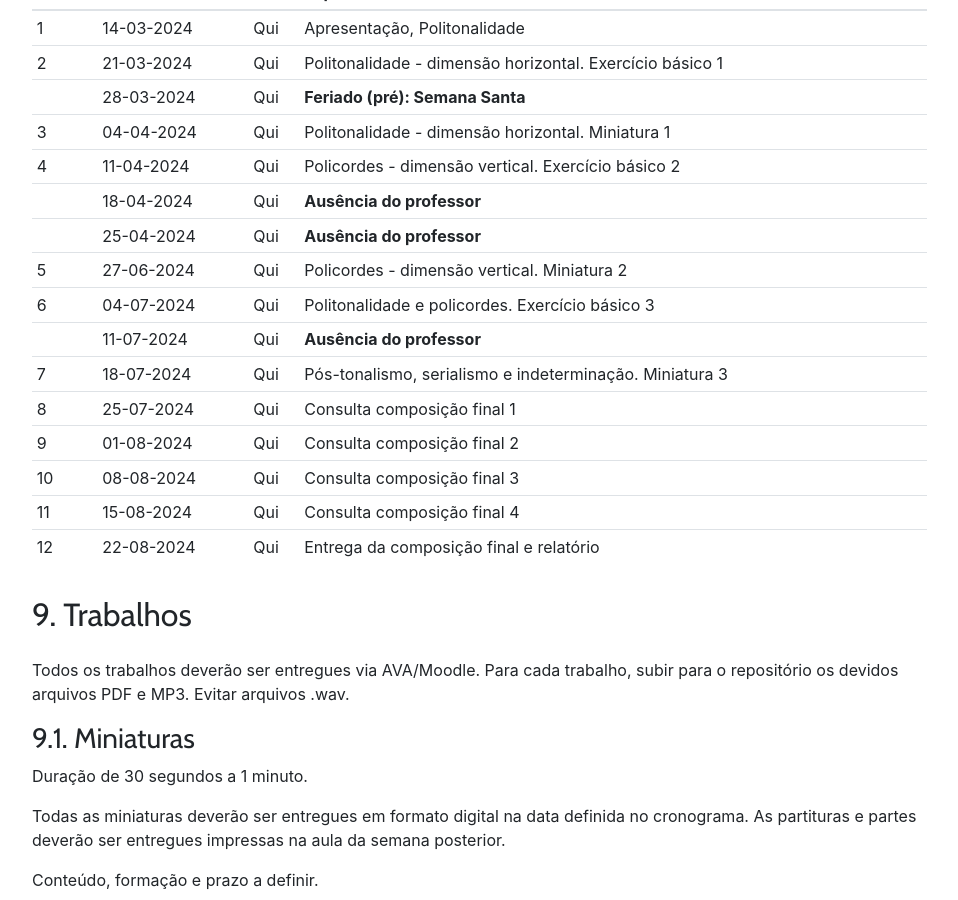
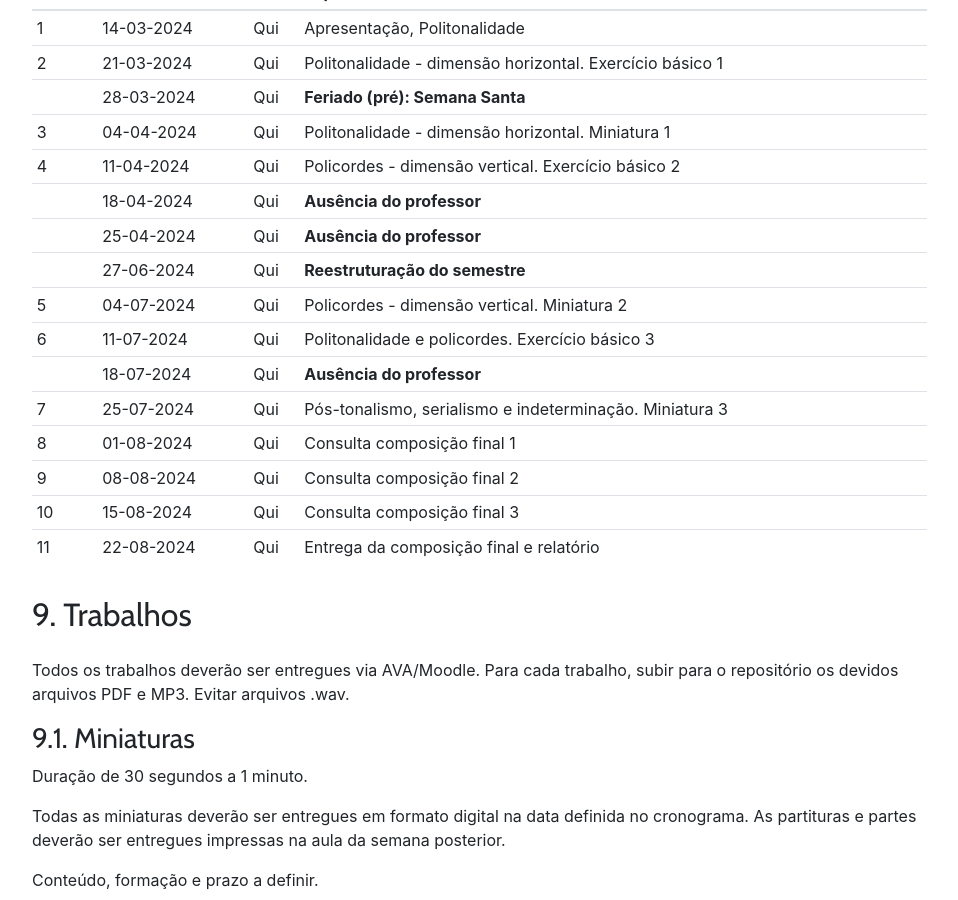
Before and after one commit to kroger/genosmus, a Jekyll site: the page built from _marcos/musb14.md, in a window 1280 px wide and 900 px high, scrolled down 3688 px. Shown: the whole window, without its empty margins (68-1026 px from the left). Built offline with Jekyll 4.4.1, drawn with Linux system fonts in a browser that asks for light colours; nearby versions of some CDN libraries; the table of contents is made by our own code.

Commit message:
Pequena correção pós-greve
- Insere dia de planejamento

```diff
--- a/_marcos/cronogramas/musb14.txt
+++ b/_marcos/cronogramas/musb14.txt
@@ -5,6 +5,7 @@ Politonalidade - dimensão horizontal. Miniatura 1
 Policordes - dimensão vertical. Exercício básico 2
 **Ausência do professor**
 **Ausência do professor**
+**Reestruturação do semestre**
 Policordes - dimensão vertical. Miniatura 2
 Politonalidade e policordes. Exercício básico 3
 **Ausência do professor**
@@ -12,6 +13,4 @@ Pós-tonalismo, serialismo e indeterminação. Miniatura 3
 Consulta composição final 1
 Consulta composição final 2
 Consulta composição final 3
-Consulta composição final 4
 Entrega da composição final e relatório
-Reservado para reposição emergencial
--- a/_marcos/musb14.md
+++ b/_marcos/musb14.md
@@ -149,15 +149,15 @@ modificados de acordo com a necessidade e eventualidade.
 | 4    | 11-04-2024 | Qui | Policordes - dimensão vertical. Exercício básico 2       |
 |      | 18-04-2024 | Qui | **Ausência do professor**                                |
 |      | 25-04-2024 | Qui | **Ausência do professor**                                |
-| 5    | 27-06-2024 | Qui | Policordes - dimensão vertical. Miniatura 2              |
-| 6    | 04-07-2024 | Qui | Politonalidade e policordes. Exercício básico 3          |
-|      | 11-07-2024 | Qui | **Ausência do professor**                                |
-| 7    | 18-07-2024 | Qui | Pós-tonalismo, serialismo e indeterminação. Miniatura 3  |
-| 8    | 25-07-2024 | Qui | Consulta composição final 1                              |
-| 9    | 01-08-2024 | Qui | Consulta composição final 2                              |
-| 10   | 08-08-2024 | Qui | Consulta composição final 3                              |
-| 11   | 15-08-2024 | Qui | Consulta composição final 4                              |
-| 12   | 22-08-2024 | Qui | Entrega da composição final e relatório                  |
+|      | 27-06-2024 | Qui | **Reestruturação do semestre**                           |
+| 5    | 04-07-2024 | Qui | Policordes - dimensão vertical. Miniatura 2              |
+| 6    | 11-07-2024 | Qui | Politonalidade e policordes. Exercício básico 3          |
+|      | 18-07-2024 | Qui | **Ausência do professor**                                |
+| 7    | 25-07-2024 | Qui | Pós-tonalismo, serialismo e indeterminação. Miniatura 3  |
+| 8    | 01-08-2024 | Qui | Consulta composição final 1                              |
+| 9    | 08-08-2024 | Qui | Consulta composição final 2                              |
+| 10   | 15-08-2024 | Qui | Consulta composição final 3                              |
+| 11   | 22-08-2024 | Qui | Entrega da composição final e relatório                  |
 {: .table .table-sm}
 
 ## 9. Trabalhos
```
